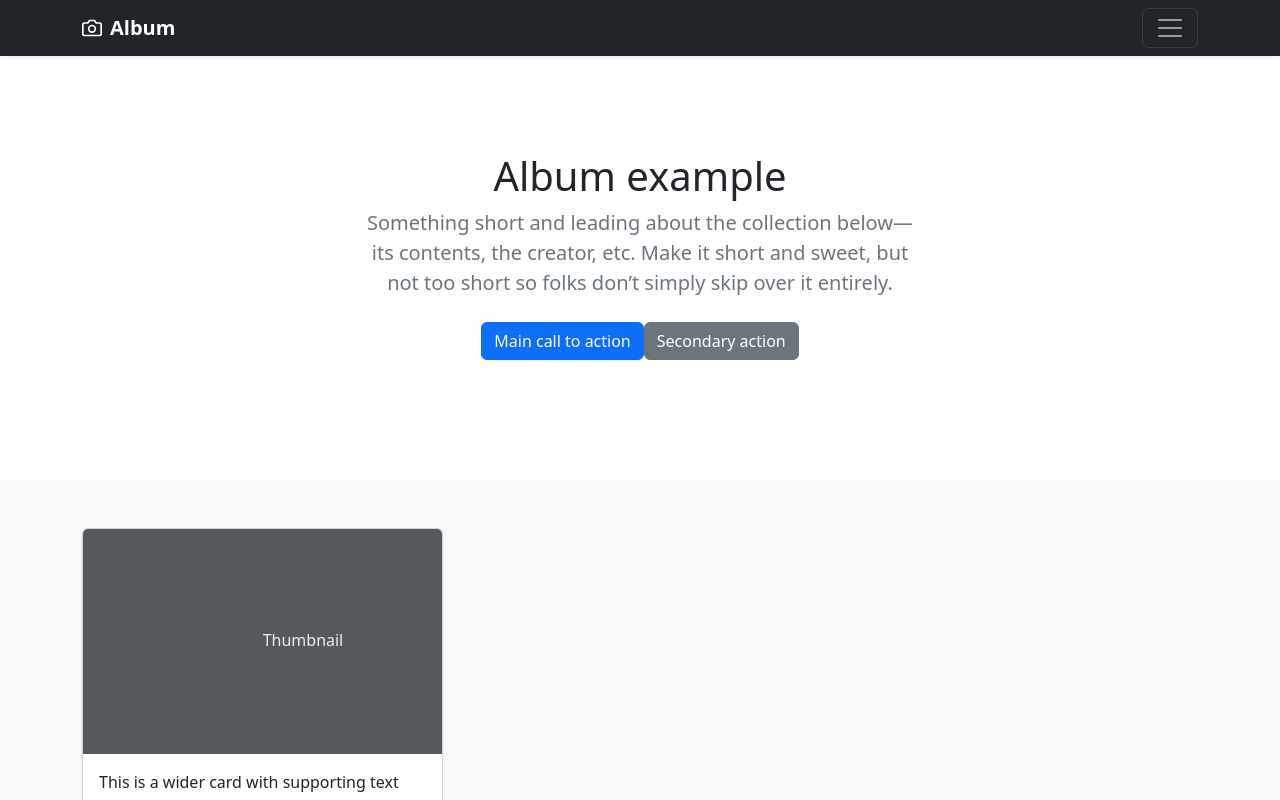
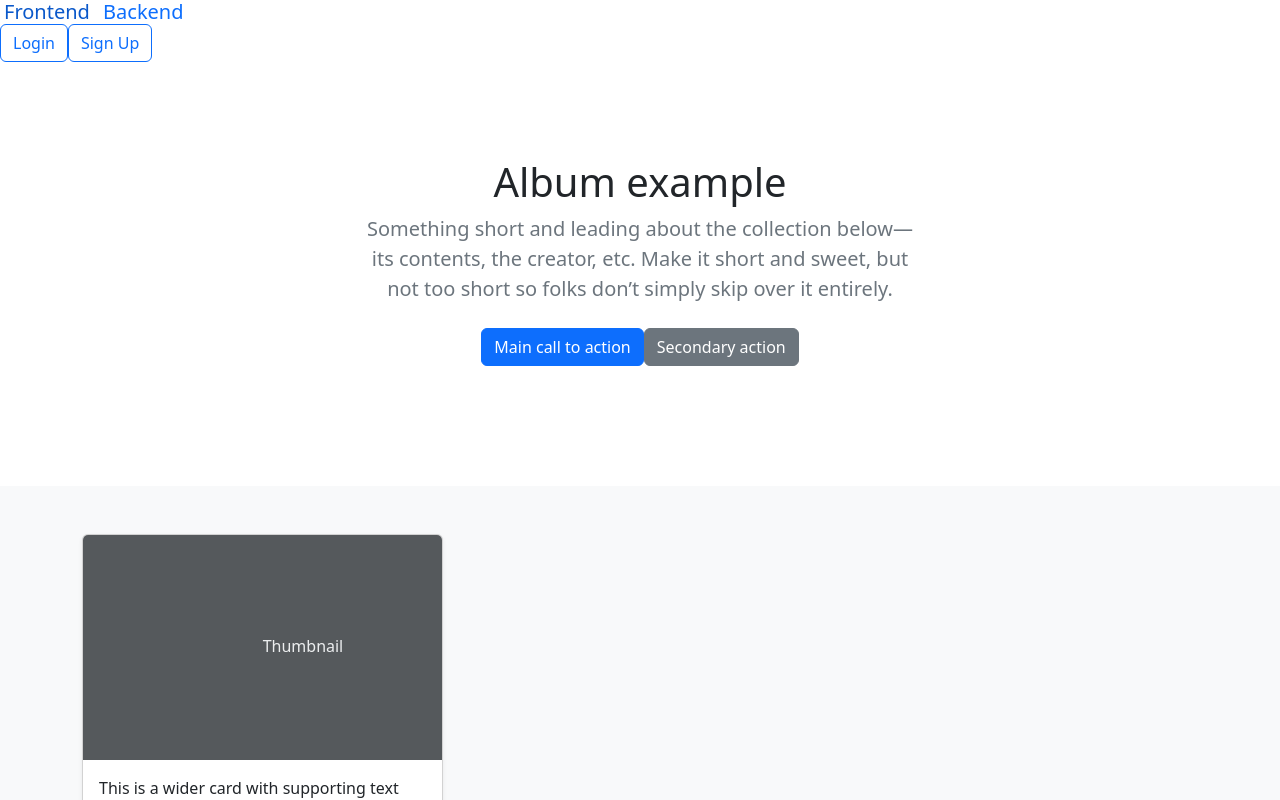
Before and after one commit to Simomir/Angular-Ambassador, an Angular app: page / in a window 1280 px wide. Shown: the top 800 px of the page. Built offline with nearby package versions, Linux system fonts and the light colour scheme.

Commit message:
nav template

```diff
--- a/src/app/app.module.ts
+++ b/src/app/app.module.ts
@@ -6,6 +6,7 @@ import { AppComponent } from './app.component';
 import { PublicModule } from "./public/public.module";
 import { HTTP_INTERCEPTORS, HttpClientModule } from "@angular/common/http";
 import { CredentialsInterceptor } from "./interceptors/credentials.interceptor";
+import { MainModule } from "./main/main.module";
 
 @NgModule({
   declarations: [
@@ -16,6 +17,7 @@ import { CredentialsInterceptor } from "./interceptors/credentials.interceptor";
     AppRoutingModule,
     PublicModule,
     HttpClientModule,
+    MainModule
   ],
   providers: [
     {provide: HTTP_INTERCEPTORS, useClass: CredentialsInterceptor, multi: true}
--- a/src/app/main/main.component.html
+++ b/src/app/main/main.component.html
@@ -1,35 +1,4 @@
-<header>
-  <div class="collapse bg-dark" id="navbarHeader">
-    <div class="container">
-      <div class="row">
-        <div class="col-sm-8 col-md-7 py-4">
-          <h4 class="text-white">About</h4>
-          <p class="text-muted">Add some information about the album below, the author, or any other background context. Make it a few sentences long so folks can pick up some informative tidbits. Then, link them off to some social networking sites or contact information.</p>
-        </div>
-        <div class="col-sm-4 offset-md-1 py-4">
-          <h4 class="text-white">Contact</h4>
-          <ul class="list-unstyled">
-            <li><a href="#" class="text-white">Follow on Twitter</a></li>
-            <li><a href="#" class="text-white">Like on Facebook</a></li>
-            <li><a href="#" class="text-white">Email me</a></li>
-          </ul>
-        </div>
-      </div>
-    </div>
-  </div>
-  <div class="navbar navbar-dark bg-dark shadow-sm">
-    <div class="container">
-      <a href="#" class="navbar-brand d-flex align-items-center">
-        <svg xmlns="http://www.w3.org/2000/svg" width="20" height="20" fill="none" stroke="currentColor" stroke-linecap="round" stroke-linejoin="round" stroke-width="2" aria-hidden="true" class="me-2" viewBox="0 0 24 24"><path d="M23 19a2 2 0 0 1-2 2H3a2 2 0 0 1-2-2V8a2 2 0 0 1 2-2h4l2-3h6l2 3h4a2 2 0 0 1 2 2z"/><circle cx="12" cy="13" r="4"/></svg>
-        <strong>Album</strong>
-      </a>
-      <button class="navbar-toggler" type="button" data-bs-toggle="collapse" data-bs-target="#navbarHeader" aria-controls="navbarHeader" aria-expanded="false" aria-label="Toggle navigation">
-        <span class="navbar-toggler-icon"></span>
-      </button>
-    </div>
-  </div>
-</header>
-
+<app-nav></app-nav>
 <main>
 
   <section class="py-5 text-center container">
--- a/src/app/main/nav/nav.component.html
+++ b/src/app/main/nav/nav.component.html
@@ -1 +1,13 @@
-<p>nav works!</p>
+<header>
+  <p class="h5 my-0 me-md-auto fw-normal">
+    <a href="javascript:void(0)" class="p-1 text-decoration-none">
+      Frontend
+    </a>
+    <a href="javascript:void(0)" class="p-1 text-decoration-none">
+      Backend
+    </a>
+  </p>
+
+  <a class="btn btn-outline-primary" href="#" routerLink="/login">Login</a>
+  <a class="btn btn-outline-primary" href="#" routerLink="/register">Sign Up</a>
+</header>
```
